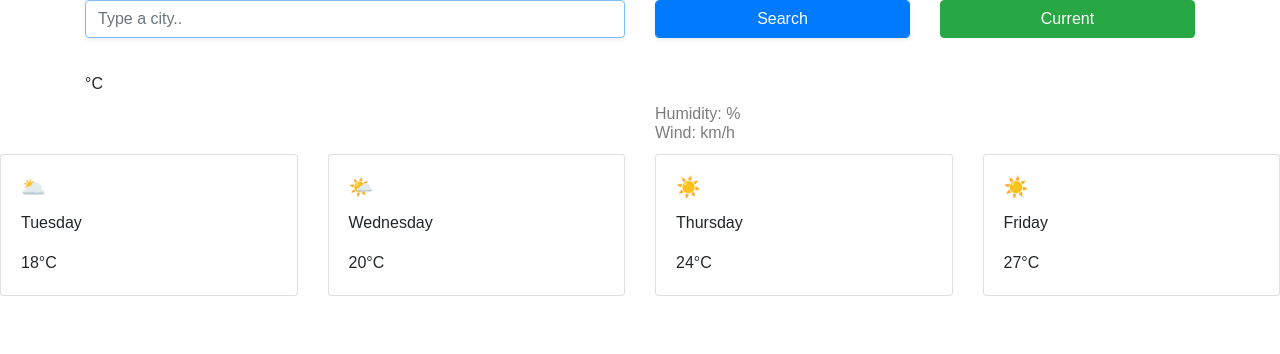
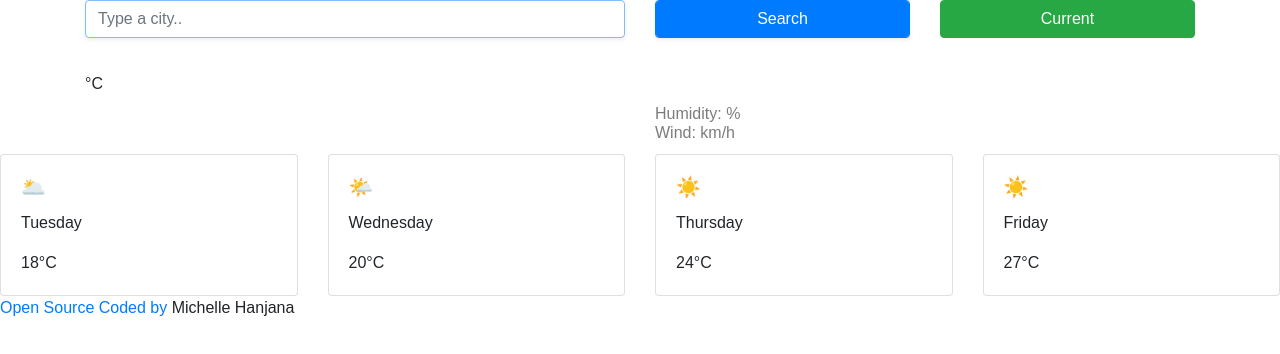
Before and after one commit to MichieH/My-Weather-app, a plain HTML site: page index.html in a window 1280 px wide. Shown: the top 354 px of the page. Drawn offline with nearby package versions, Linux system fonts and the light colour scheme; files that its build step writes are made by us from their sources.

Commit message:
added a coded by link

```diff
--- a/index.html
+++ b/index.html
@@ -121,10 +121,8 @@
           </div>
        </div>
      </div>
-
+     <p><a href="https://github.com/MichieH/My-Weather-app" target="_blank">Open Source Coded by </a> Michelle Hanjana</p>
      <script src="app2.js">
-
-
      </script>
   </body>
 </html>
```
